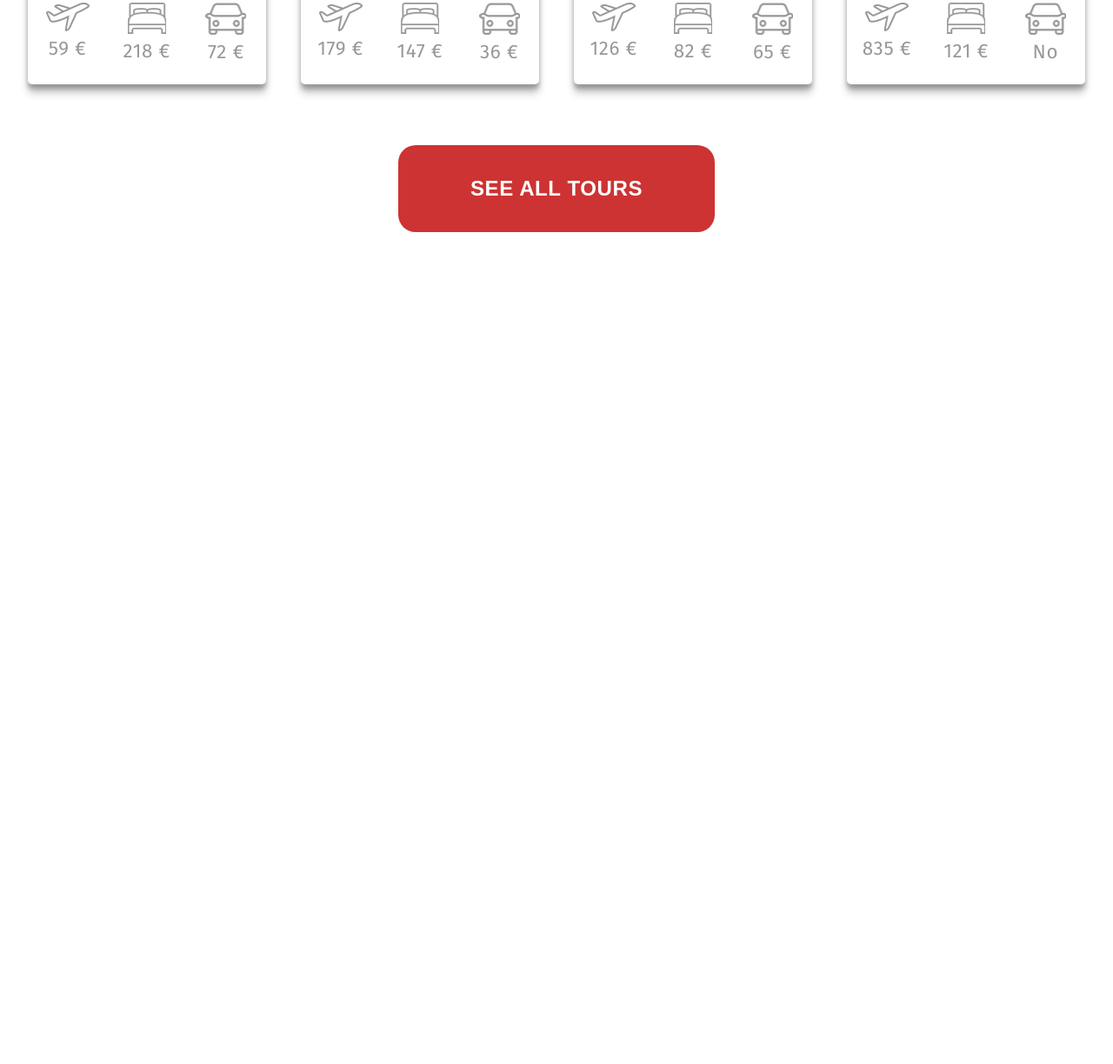
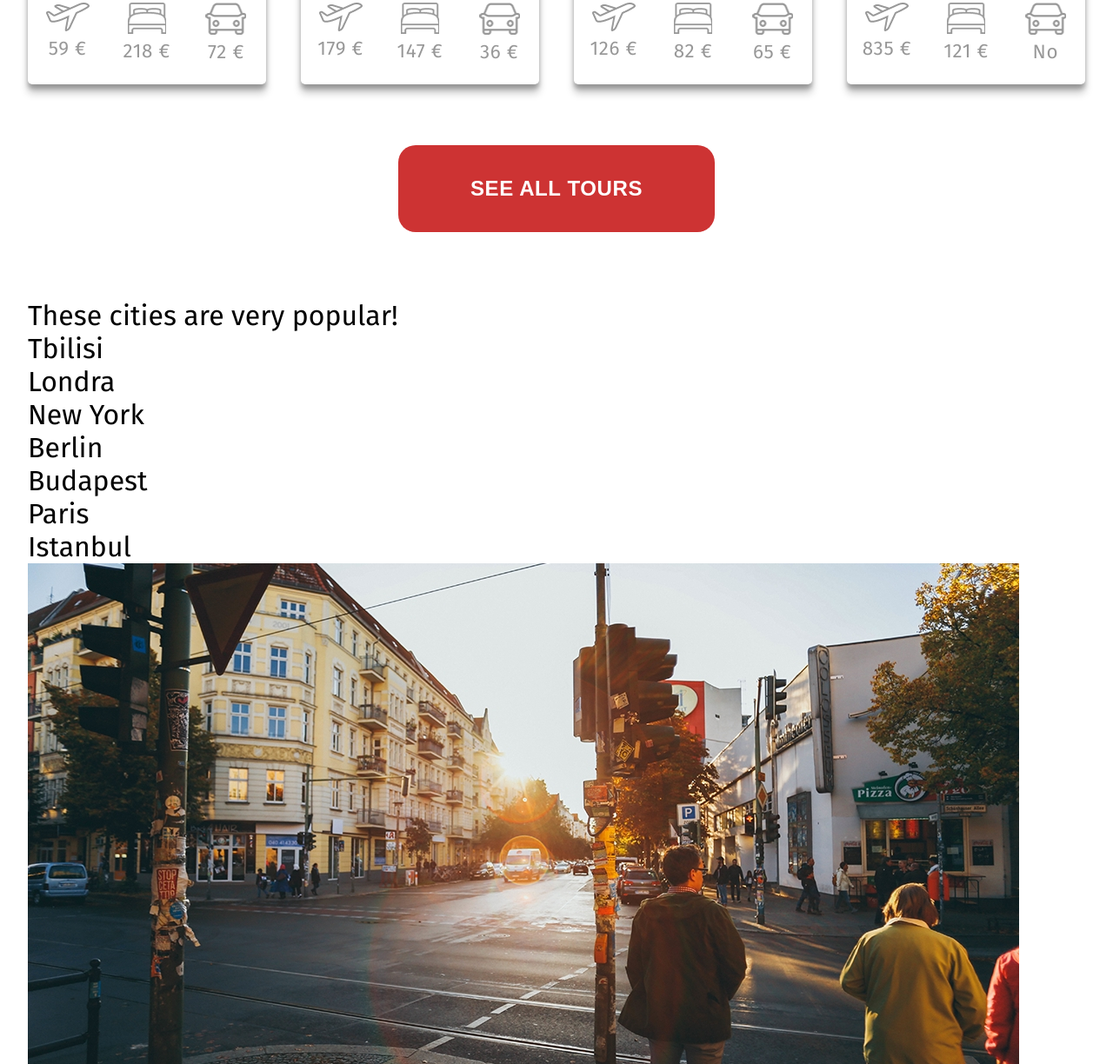
Before and after one commit to Necritto/get2_agency, a website built with webpack: page src/index.html in a window 1280 px wide. Shown: the part 1576-2800 px from the top of the page at 87% size. Before the commit the page ends 1881 px from the top, so only its background shows below. Built offline with nearby package versions, Linux system fonts and the light colour scheme.

Commit message:
Feature: cities section markup added [ref:no-ref]

```diff
--- a/src/index.html
+++ b/src/index.html
@@ -159,6 +159,28 @@
         <button class="tour-btn">See all tours</button>
       </section>
     </div>
+    <section class="section section-city">
+      <div class="wrapper">
+        <div class="cities">
+          <h3 class="cities__header">These cities are very popular!</h3>
+          <div class="cities-wrap">
+            <p class="cities__text city1">Tbilisi</p>
+            <p class="cities__text city2">Londra</p>
+            <p class="cities__text city3">New York</p>
+            <p class="cities__text city4 focusedCity">Berlin</p>
+            <p class="cities__text city5">Budapest</p>
+            <p class="cities__text city6">Paris</p>
+            <p class="cities__text city7">Istanbul</p>
+          </div>
+        </div>
+        <div class="cities-img">
+          <img src="./assets/img/berlin.jpg" alt="Berlin" class="cities-img__item cities-img__item-main">
+          <img src="./assets/img/Berlin_2.jpg" alt="Berlin" class="cities-img__item cities-img__item-second">
+          <img src="./assets/img/Berlin_3.jpg" alt="Berlin" class="cities-img__item cities-img__item-third">
+          <a href="#" class="cities-link">Getting to Berlin</a>
+        </div>
+      </div>
+    </section>
   </main>
 </body>
 
```
